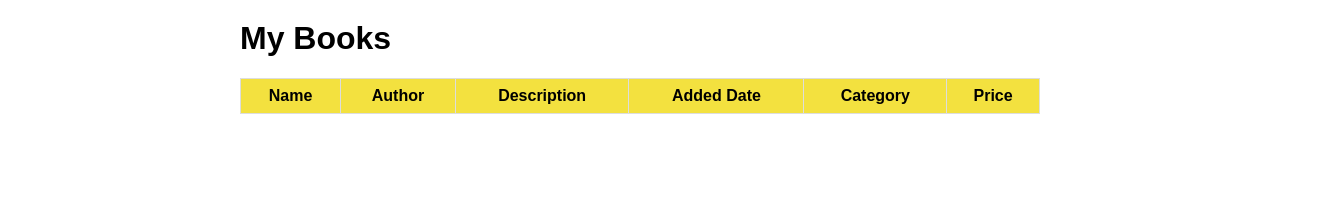
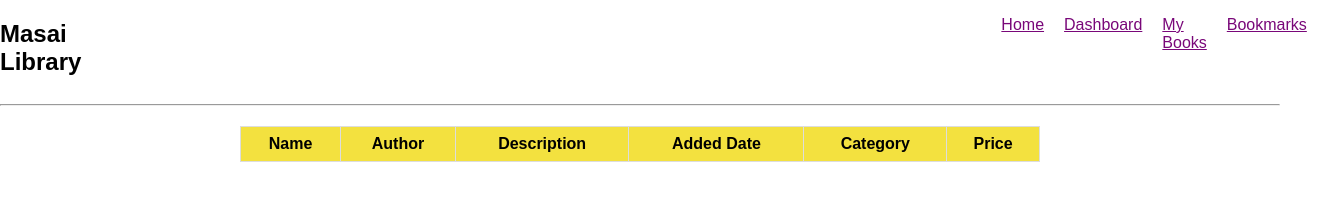
Before and after one commit to Sujeet011/Library-App, a plain HTML site: page buy.html in a window 1280 px wide. Shown: the whole page, 1317 px wide, since content can reach past the window. Drawn offline with Linux system fonts and the light colour scheme.

Commit message:
Buy Data

```diff
--- a/buy.html
+++ b/buy.html
@@ -65,12 +65,25 @@ table tbody tr:nth-child(even) {
 table tbody tr:hover {
     background-color: #ddd;
 }
+#Head{
+    display: flex
+}
 
     </style>
 </head>
 <body>
+    <div id="Head">
+        <h2>Masai Library</h2>
+        <div style="display: flex;margin-left: 920px;cursor: pointer;gap: 10px;">
+         <p style="color: rgb(121, 7, 121); text-decoration: underline;">Home</p><br>
+        <p style="color: rgb(121, 7, 121); text-decoration: underline;">Dashboard</p><br>
+        <p style="color: rgb(121, 7, 121); text-decoration: underline;">My Books</p><br>
+        <p style="color: rgb(121, 7, 121); text-decoration: underline;">Bookmarks</p><br>
+    </div>
+    </div>
+    <hr>
     <div class="container">
-        <h1>My Books</h1>
+
         <table id="my-books-table">
             <thead>
                 <tr>
```
